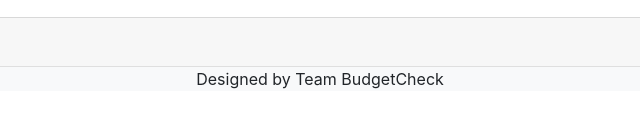
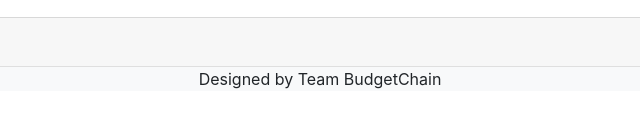
Before and after one commit to ajagabos007/budgetCheck, a plain HTML site: page spend-budget.html in a window 1280 px wide. Shown: the part 483-610 px from the top of the page, 320-960 px from the left. Drawn offline with nearby package versions, Linux system fonts and the light colour scheme.

Commit message:
Update spend-budget.html

```diff
--- a/spend-budget.html
+++ b/spend-budget.html
@@ -111,7 +111,7 @@
         </div>
       </div>
     </div>
-    <footer class=" row justify-content-center bg-light">Designed by Team BudgetCheck</footer>
+    <footer class=" row justify-content-center bg-light">Designed by Team BudgetChain</footer>
     <script id="budget_spendingModalTemplate" type="x-tmpl-mustache">
         {{#newBudget_spending}}
           <div class="card">
```
